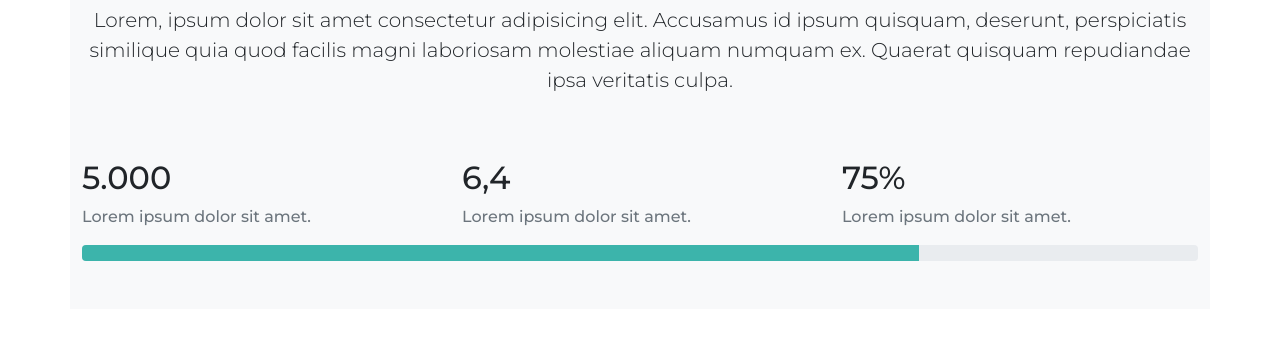
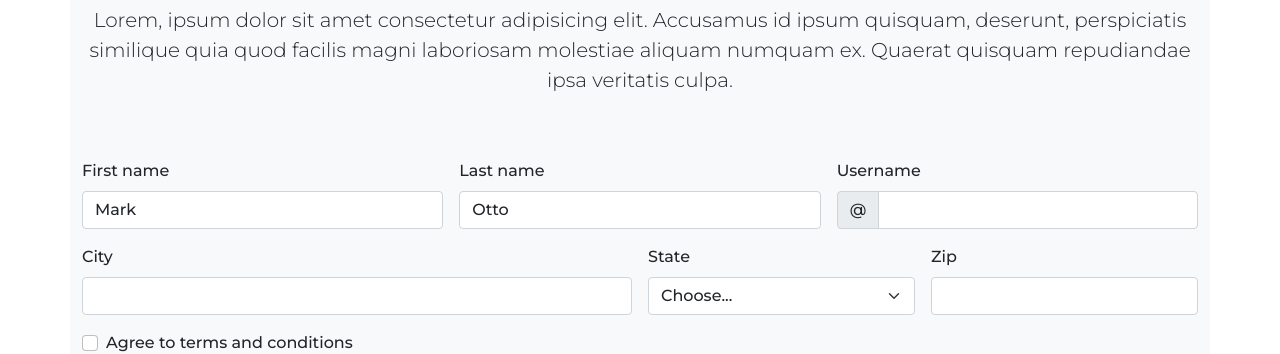
Before and after one commit to BrandonDevU95/Bootstrap5, a website: page 07-sass-practica/contacto.html in a window 1280 px wide. Shown: the part 599-953 px from the top of the page. Drawn offline with Linux system fonts and the light colour scheme.

Commit message:
107 - Formulario con validaciones

```diff
--- a/07-sass-practica/contacto.html
+++ b/07-sass-practica/contacto.html
@@ -59,31 +59,81 @@
 				numquam ex. Quaerat quisquam repudiandae ipsa veritatis culpa.
 			</p>
 
-			<div class="row pt-5">
-				<div class="col-12 col-md-4">
-					<h2>5.000</h2>
-					<p class="text-muted">Lorem ipsum dolor sit amet.</p>
-				</div>
-				<div class="col-12 col-md-4">
-					<h2>6,4</h2>
-					<p class="text-muted">Lorem ipsum dolor sit amet.</p>
-				</div>
-				<div class="col-12 col-md-4">
-					<h2>75%</h2>
-					<p class="text-muted">Lorem ipsum dolor sit amet.</p>
-				</div>
-			</div>
-			<div class="pb-5">
-				<div class="progress">
-					<div
-						class="progress-bar"
-						role="progressbar"
-						style="width: 75%"
-						aria-valuenow="75"
-						aria-valuemin="0"
-						aria-valuemax="100"
-					></div>
-				</div>
+			<div class="py-5">
+				<form class="row g-3 needs-validation" novalidate>
+					<div class="col-md-4">
+						<label for="validationCustom01" class="form-label">First name</label>
+						<input
+							type="text"
+							class="form-control"
+							id="validationCustom01"
+							value="Mark"
+							required
+						/>
+						<div class="valid-feedback">Looks good!</div>
+					</div>
+					<div class="col-md-4">
+						<label for="validationCustom02" class="form-label">Last name</label>
+						<input
+							type="text"
+							class="form-control"
+							id="validationCustom02"
+							value="Otto"
+							required
+						/>
+						<div class="valid-feedback">Looks good!</div>
+					</div>
+					<div class="col-md-4">
+						<label for="validationCustomUsername" class="form-label">Username</label>
+						<div class="input-group has-validation">
+							<span class="input-group-text" id="inputGroupPrepend">@</span>
+							<input
+								type="text"
+								class="form-control"
+								id="validationCustomUsername"
+								aria-describedby="inputGroupPrepend"
+								required
+							/>
+							<div class="invalid-feedback">Please choose a username.</div>
+						</div>
+					</div>
+					<div class="col-md-6">
+						<label for="validationCustom03" class="form-label">City</label>
+						<input type="text" class="form-control" id="validationCustom03" required />
+						<div class="invalid-feedback">Please provide a valid city.</div>
+					</div>
+					<div class="col-md-3">
+						<label for="validationCustom04" class="form-label">State</label>
+						<select class="form-select" id="validationCustom04" required>
+							<option selected disabled value="">Choose...</option>
+							<option>...</option>
+						</select>
+						<div class="invalid-feedback">Please select a valid state.</div>
+					</div>
+					<div class="col-md-3">
+						<label for="validationCustom05" class="form-label">Zip</label>
+						<input type="text" class="form-control" id="validationCustom05" required />
+						<div class="invalid-feedback">Please provide a valid zip.</div>
+					</div>
+					<div class="col-12">
+						<div class="form-check">
+							<input
+								class="form-check-input"
+								type="checkbox"
+								value=""
+								id="invalidCheck"
+								required
+							/>
+							<label class="form-check-label" for="invalidCheck">
+								Agree to terms and conditions
+							</label>
+							<div class="invalid-feedback">You must agree before submitting.</div>
+						</div>
+					</div>
+					<div class="col-12">
+						<button class="btn btn-primary" type="submit">Submit form</button>
+					</div>
+				</form>
 			</div>
 		</main>
 
```
